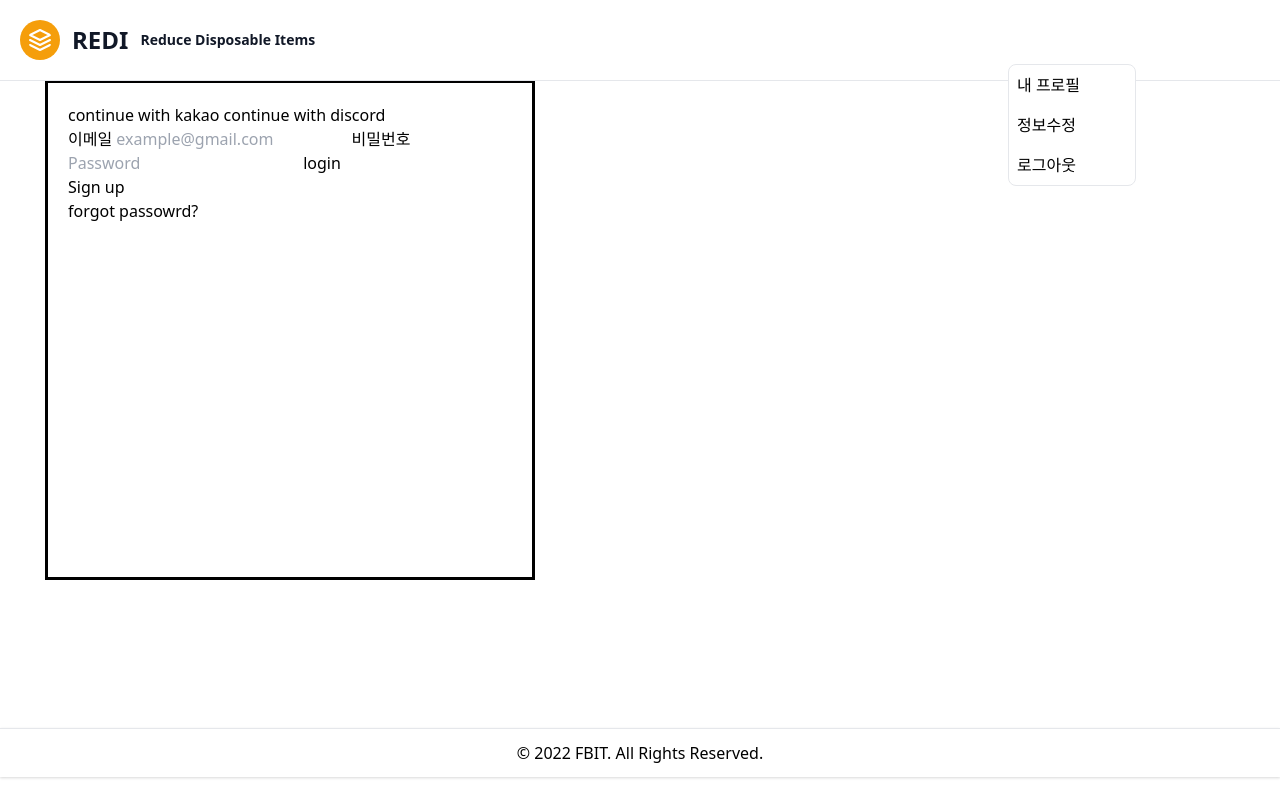
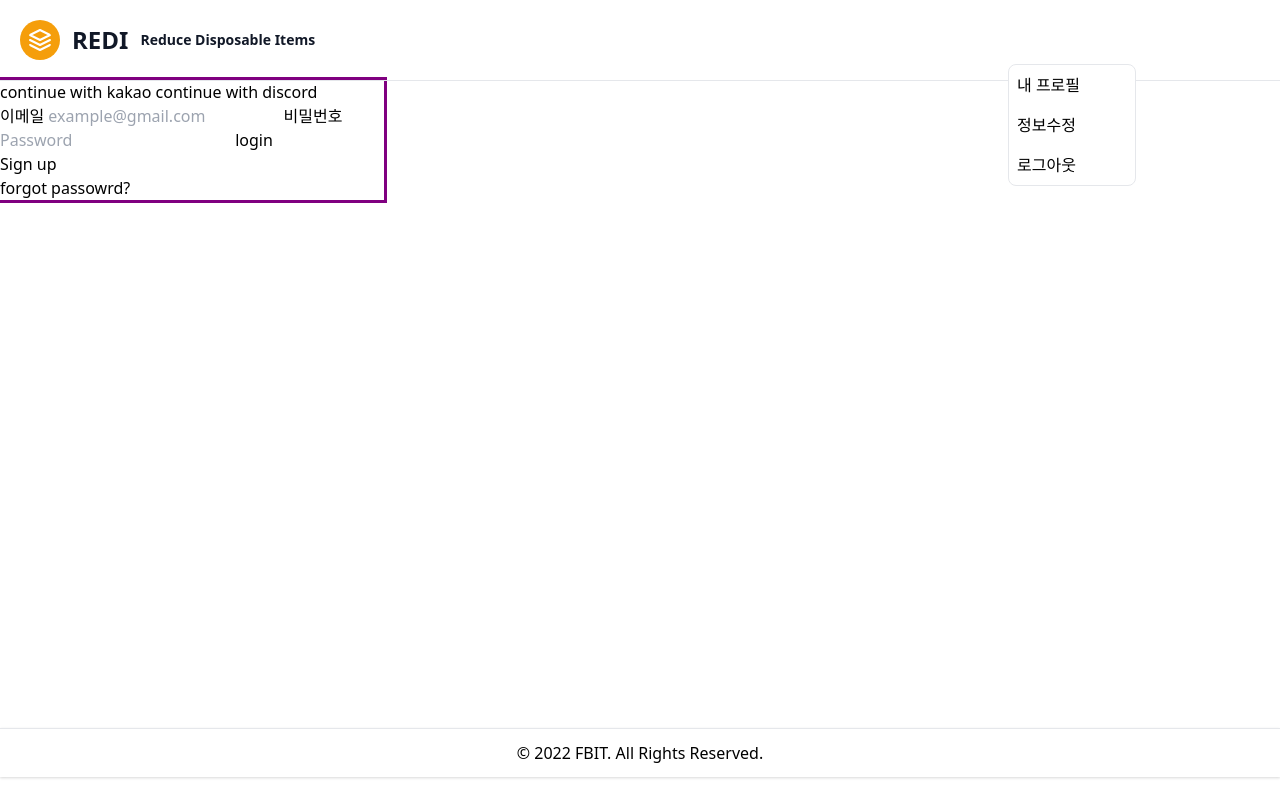
Before and after one commit to MinnSeoo/REDI, a Django app: page /users/login/ in a window 1280 px wide. Run offline with Django 4.2, Linux system fonts and the light colour scheme; style sheets or scripts are compiled from the project's sources.

Commit message:
login-Test

```diff
--- a/static/css/login.css
+++ b/static/css/login.css
@@ -1,7 +1,5 @@
 .log-main {
-    margin: 45px;
-    width: 490px;
-    height: 500px;
-    border: 3px solid black;
-    padding: 20px;
+    width: 30%;
+    outline-style: solid;
+    outline-color: purple;
 }
--- a/templates/users/login.html
+++ b/templates/users/login.html
@@ -6,7 +6,6 @@
 {% block content %}
     <div class = "log-main">
         <div class = "">
-
     {% include 'partials/social_login.html'%}
     <form method="POST">
         {% csrf_token %}
```
